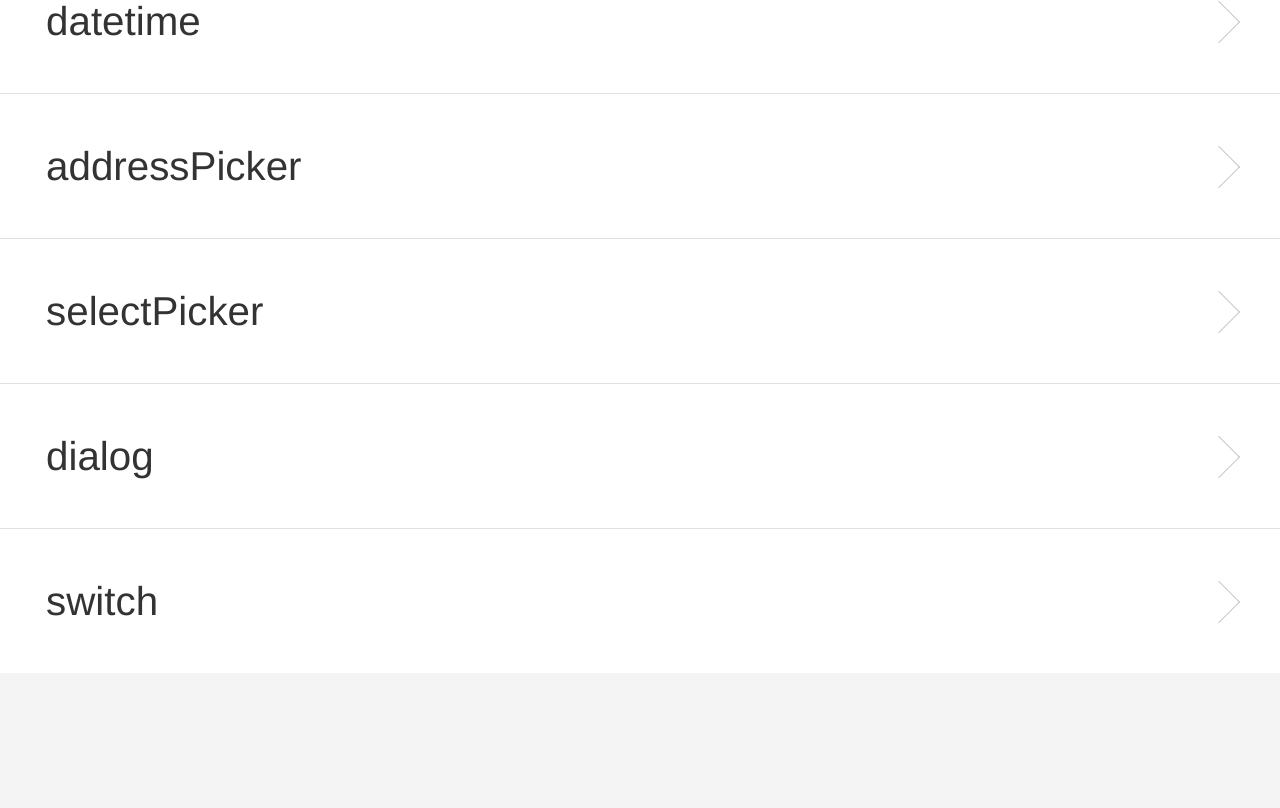
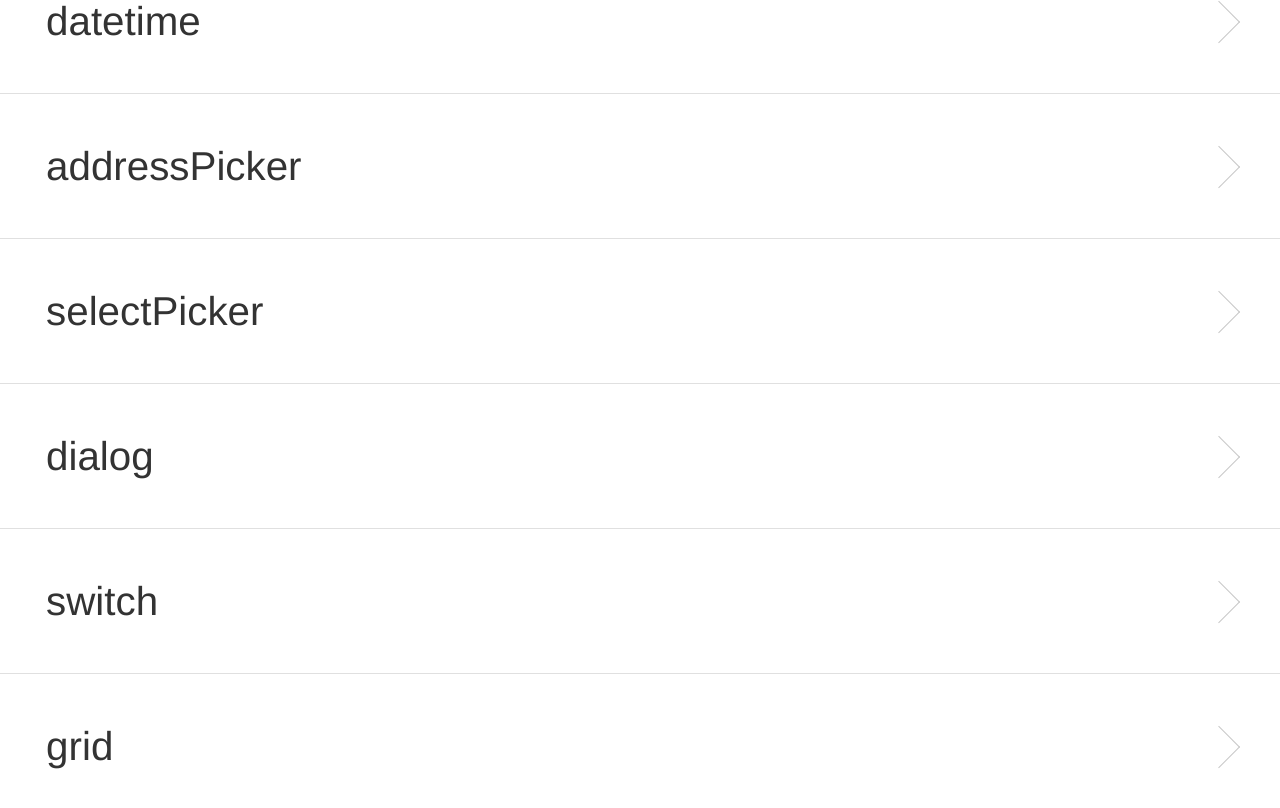
Before and after one commit to jlianphoto/iver, a Vue app: page /#/ in a window 1280 px wide. Shown: the part 833-1641 px from the top of the page. Before the commit the page ends 1506 px from the top, so only its background shows below. Built offline with nearby package versions, Linux system fonts and the light colour scheme; what vue-resource would draw is missing.

Commit message:
add grid

```diff
--- a/src/demo/demo.vue
+++ b/src/demo/demo.vue
@@ -13,6 +13,7 @@
     <router-link to="/demo/selectPicker" tag="li" class="arrow"><span>selectPicker</span></router-link>
     <router-link to="/demo/dialog" tag="li" class="arrow"><span>dialog</span></router-link>
     <router-link to="/demo/switch" tag="li" class="arrow"><span>switch</span></router-link>
+    <router-link to="/demo/grid" tag="li" class="arrow"><span>grid</span></router-link>
   </ul>
   <footer class="demo-index">by J.Lian</footer>
 </div>
```
